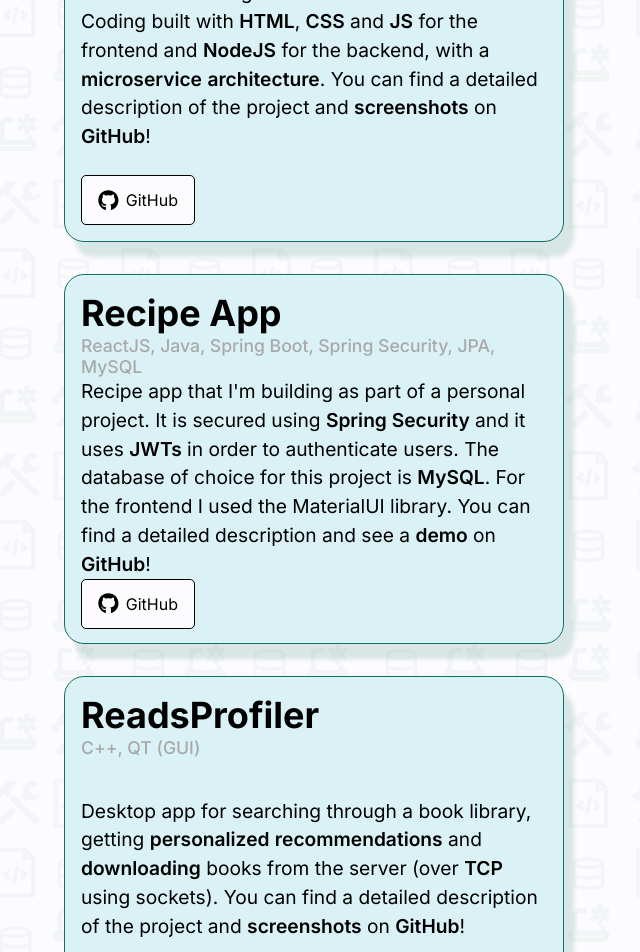
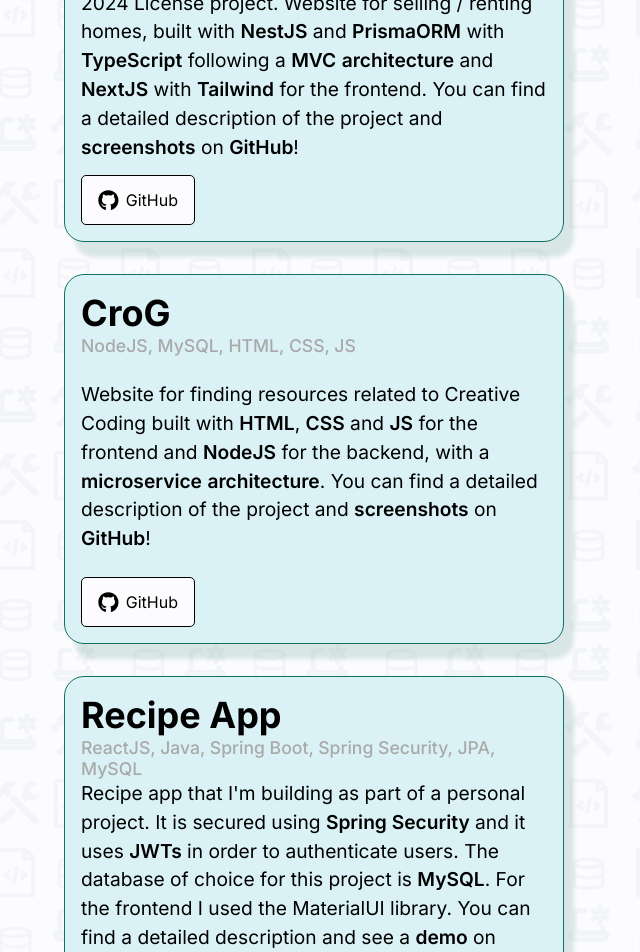
Before and after one commit to mateipruteanu/mateipruteanu.dev, a React (Vite) app: page /projects in a window 1280 px wide. Shown: the part 220-1172 px from the top of the page, without its empty margins (326-966 px from the left). Built offline with nearby package versions, Linux system fonts and the light colour scheme; what insights-js would draw is missing.

Commit message:
added a new project and updated resume

```diff
--- a/src/components/AboutPage/About.jsx
+++ b/src/components/AboutPage/About.jsx
@@ -2,6 +2,7 @@
 import AboutBlob from "./AboutBlob.jsx";
 import "../../styles/Default.css";
 import "../../styles/About.css";
+import pdf from "../../assets/CV_Matei_Pruteanu.pdf"
 import Navbar from "../Navbar.jsx";
 
 function About() {
@@ -15,14 +16,14 @@
             UAIC, Iași.
         </>);
     const technologies = [
-        "NodeJS (TypeScript, Express, PrismaORM)",
+        "NodeJS, NestJS (TypeScript, Express, PrismaORM)",
         "Jest, Swagger",
         "React",
         "Java (Maven, Spring Boot, JPA)",
         "HTML/CSS/JS",
         "Relational DB (MySQL, Postgres,Oracle...)"];
     const email = (
-        <a href={"mailto: hi@mateipruteanu.dev"}>
+        <a href={"mailto: mateipruteanu1@gmail.com"}>
             mateipruteanu1@gmail.com
         </a>
     );
@@ -40,7 +41,7 @@
             <div className={"about-page"}>
                 <div className={"about-container"}>
                     <div className={"about-information-div"}>
-                        <h1 className="hero-text">{heroTextContent}</h1>
+                         <h1 className="hero-text">{heroTextContent}</h1>
                         <h3 className="hero-subtext">{heroSubtextContent}</h3>
                     </div>
                     <div className={"technologies-div"}>
@@ -64,6 +65,8 @@
                             <p className={"contact-text"}>
                                 <a target="_blank" className={"blue-button"}
                                    href={linkedin}>LinkedIn</a>
+                                <a target="_blank" className={"blue-button"}
+                                   href={pdf}>My Resume</a>
                             </p>
                         </div>
                     </div>
--- a/src/components/HomePage/Home.jsx
+++ b/src/components/HomePage/Home.jsx
@@ -21,7 +21,7 @@
                 <h3 className={"hero-subtext"}> and Computer Science student.</h3>
                 <div className={"hero-small-text"}>Interested in Web Development and Online Privacy.</div>
                 <div className={"hero-buttons"}>
-                    <Button buttonLink={"mailto: hi@mateipruteanu.dev"}
+                    <Button buttonLink={"mailto: mateipruteanu1@gmail.com"}
                             className={"main-gradient-button hero-button"}
                             buttonText={"GET IN TOUCH"}/>
 
--- a/src/components/ProjectsPage/Card.jsx
+++ b/src/components/ProjectsPage/Card.jsx
@@ -12,7 +12,7 @@
         });
     };
 
-    const keywords = ["HTML", "CSS", "JS", "NodeJS", "microservice", "architecture", "screenshots", "GitHub", "personalized", "recommendations", "downloading", "TCP", "ReactJS", "Vercel", "Java", "RESTful", "API", "Spring Security", "JWTs", "MySQL", "demo"];
+    const keywords = ["HTML", "CSS", "JS", "NodeJS", "microservice", "architecture", "screenshots", "GitHub", "personalized", "recommendations", "downloading", "TCP", "ReactJS", "Vercel", "Java", "RESTful", "API", "Spring Security", "JWTs", "MySQL", "demo", "NestJS", "NextJS", "PrismaORM", "MVC", "TypeScript", "Tailwind"];
 
     return (
         <div className={"card " + "card_" + index}>
--- a/src/components/ProjectsPage/Projects.jsx
+++ b/src/components/ProjectsPage/Projects.jsx
@@ -19,10 +19,11 @@
     }
 
     const projects = [
-        new Project(1, "CroG", "NodeJS, MySQL, HTML, CSS, JS", "Website for finding resources related to Creative Coding built with HTML, CSS and JS for the frontend and NodeJS for the backend, with a microservice architecture. You can find a detailed description of the project and screenshots on GitHub!", "GitHub", "https://upload.wikimedia.org/wikipedia/commons/9/91/Octicons-mark-github.svg", "https://github.com/mateipruteanu/CroG#readme"),
-        new Project(2, "Recipe App", "ReactJS, Java, Spring Boot, Spring Security, JPA, MySQL", "Recipe app that I'm building as part of a personal project. It is secured using Spring Security and it uses JWTs in order to authenticate users. The database of choice for this project is MySQL. For the frontend I used the MaterialUI library. You can find a detailed description and see a demo on GitHub!", "GitHub", "https://upload.wikimedia.org/wikipedia/commons/9/91/Octicons-mark-github.svg", "https://github.com/mateipruteanu/RecipeAppFrontend#readme"),
-        new Project(3, "ReadsProfiler", "C++, QT (GUI)", "Desktop app for searching through a book library, getting personalized recommendations and downloading books from the server (over TCP using sockets). You can find a detailed description of the project and screenshots on GitHub!", "GitHub", "https://upload.wikimedia.org/wikipedia/commons/9/91/Octicons-mark-github.svg", "https://github.com/mateipruteanu/readsProfiler_Client#readme"),
-        new Project(4, "Portofolio Website", "ReactJS, HTML, CSS", "My portofolio website (the one you are currently viewing) built using ReactJS, HTML and CSS and is hosted on Vercel. You can find a detailed description of the project and screenshots on GitHub!", "GitHub", "https://upload.wikimedia.org/wikipedia/commons/9/91/Octicons-mark-github.svg", "https://github.com/mateipruteanu/mateipruteanu.dev#readme")
+        new Project(1, "findTheHome (License)", "NestJS, TypeScript, PrismaORM, NextJS, TailwindCSS, Swagger, ", "2024 License project. Website for selling / renting homes, built with NestJS and PrismaORM with TypeScript following a MVC architecture and NextJS with Tailwind for the frontend. You can find a detailed description of the project and screenshots on GitHub!", "GitHub", "https://upload.wikimedia.org/wikipedia/commons/9/91/Octicons-mark-github.svg", "https://github.com/mateipruteanu/findTheHome-LicenseProject#readme"),
+        new Project(2, "CroG", "NodeJS, MySQL, HTML, CSS, JS", "Website for finding resources related to Creative Coding built with HTML, CSS and JS for the frontend and NodeJS for the backend, with a microservice architecture. You can find a detailed description of the project and screenshots on GitHub!", "GitHub", "https://upload.wikimedia.org/wikipedia/commons/9/91/Octicons-mark-github.svg", "https://github.com/mateipruteanu/CroG#readme"),
+        new Project(3, "Recipe App", "ReactJS, Java, Spring Boot, Spring Security, JPA, MySQL", "Recipe app that I'm building as part of a personal project. It is secured using Spring Security and it uses JWTs in order to authenticate users. The database of choice for this project is MySQL. For the frontend I used the MaterialUI library. You can find a detailed description and see a demo on GitHub!", "GitHub", "https://upload.wikimedia.org/wikipedia/commons/9/91/Octicons-mark-github.svg", "https://github.com/mateipruteanu/RecipeAppFrontend#readme"),
+        new Project(4, "Portofolio Website", "ReactJS, HTML, CSS", "My portofolio website (the one you are currently viewing) built using ReactJS, HTML and CSS and is hosted on Vercel. You can find a detailed description of the project and screenshots on GitHub!", "GitHub", "https://upload.wikimedia.org/wikipedia/commons/9/91/Octicons-mark-github.svg", "https://github.com/mateipruteanu/mateipruteanu.dev#readme"),
+        new Project(5, "ReadsProfiler", "C++, QT (GUI)", "Desktop app for searching through a book library, getting personalized recommendations and downloading books from the server (over TCP using sockets). You can find a detailed description of the project and screenshots on GitHub!", "GitHub", "https://upload.wikimedia.org/wikipedia/commons/9/91/Octicons-mark-github.svg", "https://github.com/mateipruteanu/readsProfiler_Client#readme")
     ];
 
     return (
--- a/src/styles/Default.css
+++ b/src/styles/Default.css
@@ -172,6 +172,7 @@
     2px 2px 1px var(--end-color),
     3px 3px 1px var(--end-color);
     transition: all 0.3s;
+    margin-left: 15px;
 }
 
 .blue-button:hover {
```
Also changed, not shown: 1 other file (tests, documents, lock files or other folders).
